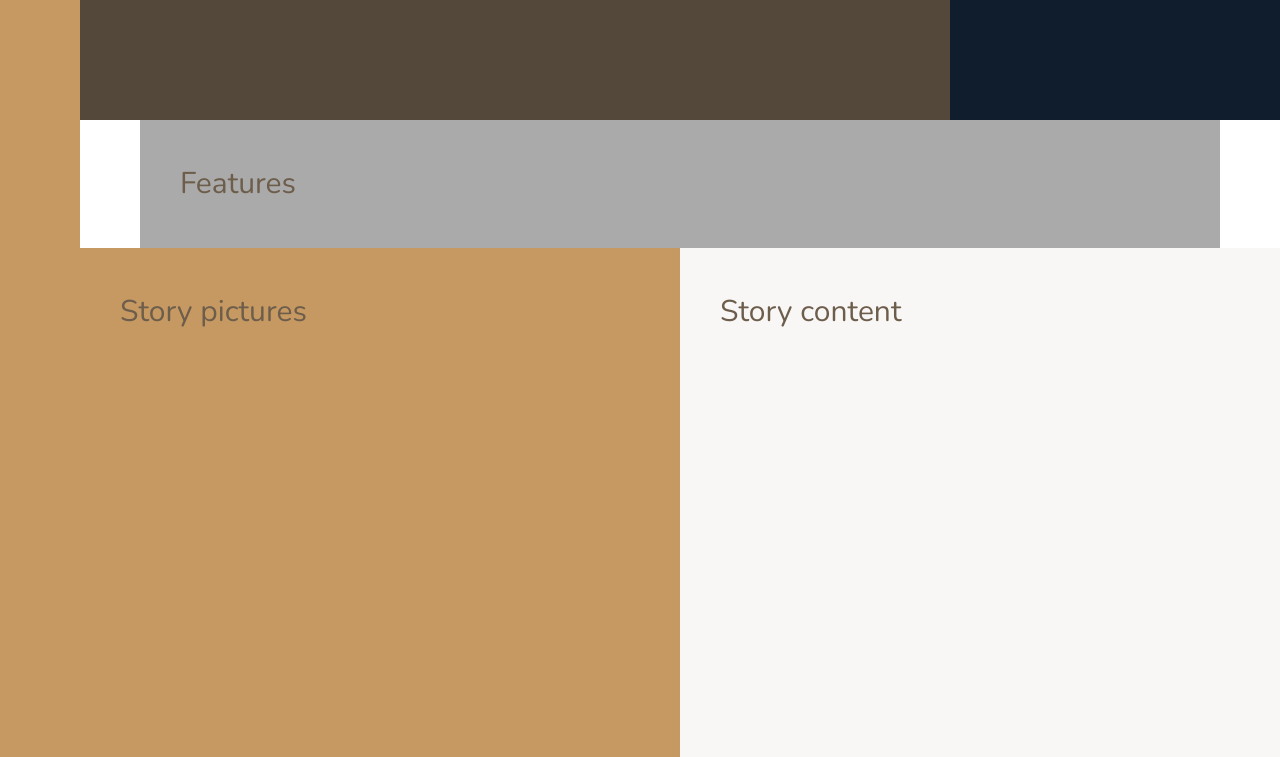
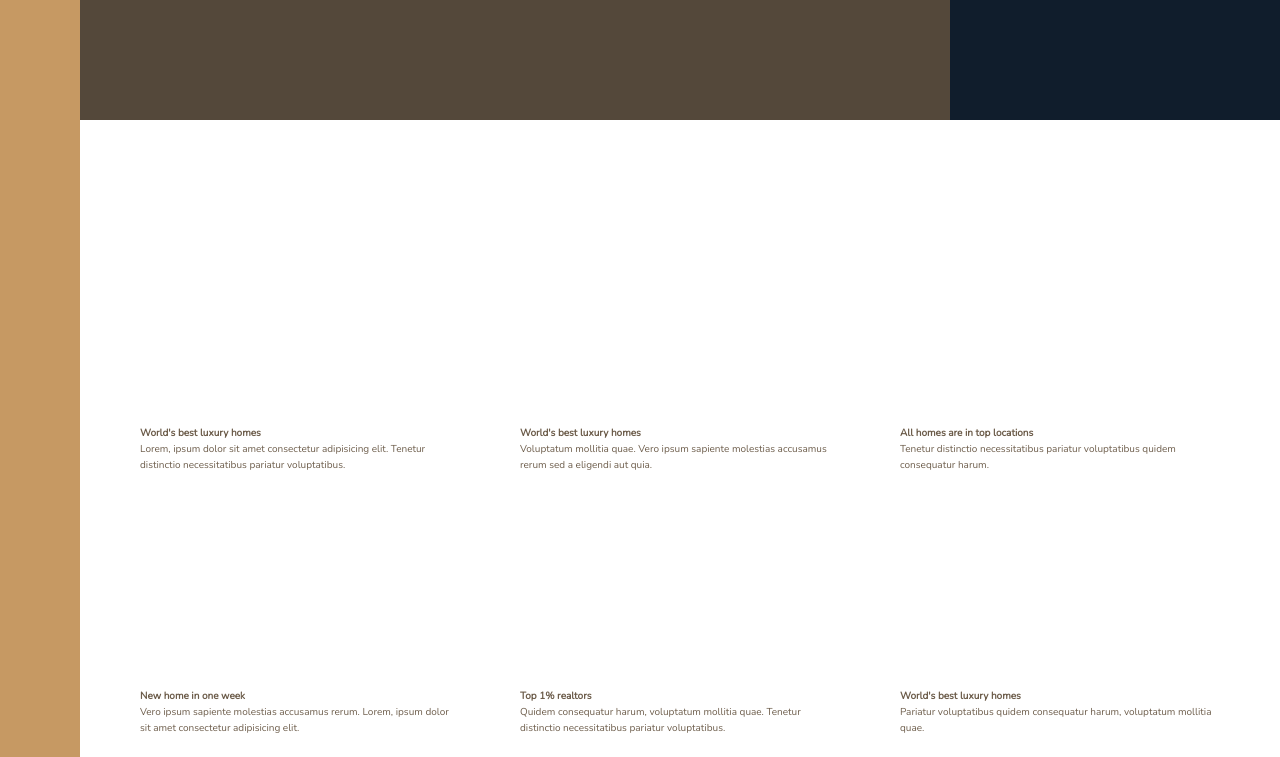
Before and after one commit to Ardi83/css-grid, a website: page index.html in a window 1280 px wide. Shown: the part 520-1277 px from the top of the page. Drawn offline with nearby package versions, Linux system fonts and the light colour scheme.

Commit message:
feature structure is build

```diff
--- a/index.html
+++ b/index.html
@@ -22,7 +22,48 @@
             Top 3 realtors
         </div>
         <section class="features">
-            Features
+            <div class="feature">
+                <svg class="feature__icon">
+                    <use xlink:href="img/sprite.svg#icon-global"></use>
+                </svg>
+                <h4 class="heading-4">World's best luxury homes</h4>
+                <p class="feature__text">Lorem, ipsum dolor sit amet consectetur adipisicing elit. Tenetur distinctio necessitatibus pariatur voluptatibus.</p>
+            </div>
+            <div class="feature">
+                <svg class="feature__icon">
+                    <use xlink:href="img/sprite.svg#icon-trophy"></use>
+                </svg>
+                <h4 class="heading-4">World's best luxury homes</h4>
+                <p class="feature__text">Voluptatum mollitia quae. Vero ipsum sapiente molestias accusamus rerum sed a eligendi aut quia.</p>
+            </div>
+            <div class="feature">
+                <svg class="feature__icon">
+                    <use xlink:href="img/sprite.svg#icon-map-pin"></use>
+                </svg>
+                <h4 class="heading-4">All homes are in top locations</h4>
+                <p class="feature__text">Tenetur distinctio necessitatibus pariatur voluptatibus quidem consequatur harum.</p>
+            </div>
+            <div class="feature">
+                <svg class="feature__icon">
+                    <use xlink:href="img/sprite.svg#icon-key"></use>
+                </svg>
+                <h4 class="heading-4">New home in one week</h4>
+                <p class="feature__text">Vero ipsum sapiente molestias accusamus rerum. Lorem, ipsum dolor sit amet consectetur adipisicing elit.</p>
+            </div>
+            <div class="feature">
+                <svg class="feature__icon">
+                    <use xlink:href="img/sprite.svg#icon-presentation"></use>
+                </svg>
+                <h4 class="heading-4">Top 1% realtors</h4>
+                <p class="feature__text">Quidem consequatur harum, voluptatum mollitia quae. Tenetur distinctio necessitatibus pariatur voluptatibus.</p>
+            </div>
+            <div class="feature">
+                <svg class="feature__icon">
+                    <use xlink:href="img/sprite.svg#icon-lock"></use>
+                </svg>
+                <h4 class="heading-4">World's best luxury homes</h4>
+                <p class="feature__text">Pariatur voluptatibus quidem consequatur harum, voluptatum mollitia quae.</p>
+            </div>
         </section>
         <div class="story__pictures">
             Story pictures
--- a/sass/_base.scss
+++ b/sass/_base.scss
@@ -38,9 +38,4 @@ body {
   display: grid;
   grid-template-rows: 80vh min-content 40vw repeat(3, min-content);
   grid-template-columns: [sidebar-start] 8rem [sidebar-end full-start] minmax(6rem, 1fr) [center-start] repeat(8, [col-start] minmax(min-content, 14rem) [col-end] ) [center-end] minmax(6rem, 1fr) [full-end];
-
-  & > * {
-    padding: 40px;
-    font-size: 3rem;
-  }
 }
--- a/sass/_features.scss
+++ b/sass/_features.scss
@@ -1,4 +1,9 @@
 .features {
-  background-color: $color-grey-light-2;
   grid-column: center-start / center-end;
+
+  margin: 15rem 0;
+
+  display: grid;
+  grid-template-columns: repeat(3, 1fr);
+  grid-gap: 6rem;
 }
```
Also changed, not shown: css/style.css, 1 other file.
